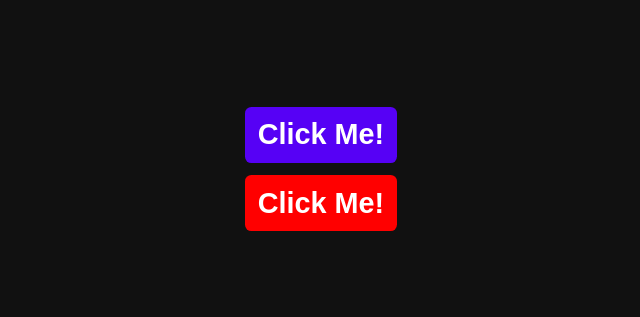
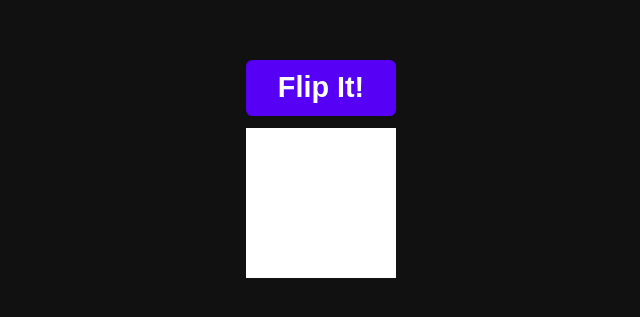
Before and after one commit to sudhanshuDongre24/react-motion, a React (Vite) app: page / in a window 1280 px wide. Shown: the part 231-548 px from the top of the page, without its empty margins (319-959 px from the left). Built offline with nearby package versions, Linux system fonts and the light colour scheme.

Commit message:
add Animation Control Page

```diff
--- a/src/App.tsx
+++ b/src/App.tsx
@@ -13,13 +13,14 @@ import Drag from "./examples/Drag.js";
 import Drag3d from "./examples/drag3d.js";
 import DragConstraints from "./examples/DragConstraints.js";
 import DynamicNavbar from "./examples/DynamicNavbar.js";
+import AnimationControl from "./pages/AnimationControl.js";
 
 const App = () => {
   return (
     <div>
       {/* <BasicOfMotion /> */}
-      <Gesture />
-
+      {/* <Gesture /> */}
+      <AnimationControl />
       {/* Examples */}
       {/* <AnimatePresenceStack /> */}
       {/* <BoxAnimation /> */}
--- /dev/null
+++ b/src/pages/AnimationControl.tsx
@@ -0,0 +1,40 @@
+import React from "react";
+import { motion, useAnimationControls } from "motion/react";
+
+const AnimationControl = () => {
+  const control = useAnimationControls();
+
+  const handleClick = () => {
+    control.start("flip");
+  };
+
+  return (
+    <div
+      style={{
+        display: "grid",
+        placeContent: "center",
+        height: "100vh",
+        gap: "0.8rem",
+      }}
+    >
+      <button onClick={handleClick} className="example-Button">
+        Flip It!
+      </button>
+      <motion.div
+        style={{ backgroundColor: "white", height: 150, width: 150 }}
+        variants={{
+          initial: {
+            rotate: "0deg",
+          },
+          flip: {
+            rotate: "360deg",
+          },
+        }}
+        initial="initial"
+        animate={control}
+      />
+    </div>
+  );
+};
+
+export default AnimationControl;
```
